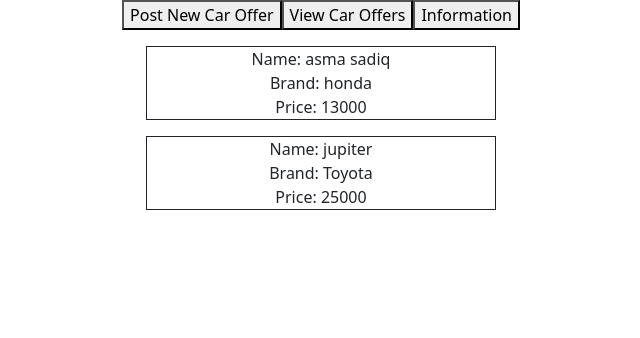
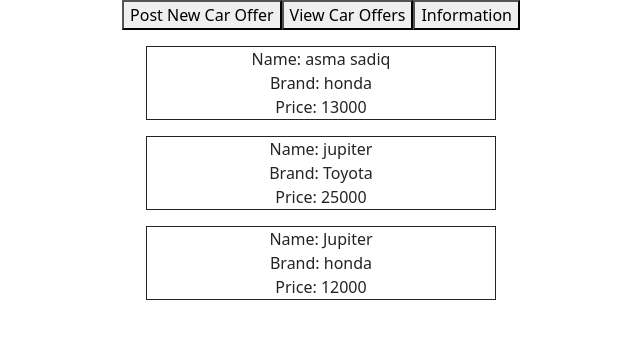
Before and after one commit to Asmasa1588/second-project-flatiron, a React (Create React App) app: page / in a window 1280 px wide. Shown: the top 338 px of the page, without its empty margins (319-959 px from the left). Built offline with nearby package versions, Linux system fonts and the light colour scheme; data requests are answered from the project's data file.

Commit message:
modify personal info

```diff
--- a/db.json
+++ b/db.json
@@ -2,7 +2,7 @@
   "cars": [
     {
       "name": "asma sadiq",
-      "email": "AS1588MA@GMAIL.COM",
+      "email": "123@123.com",
       "price": "13000",
       "brand": "honda",
       "year": "2015",
@@ -17,7 +17,15 @@
       "year": "2010",
       "model": "camry",
       "id": 4
+    },
+    {
+      "name": "Jupiter",
+      "email": "123@123.com",
+      "price": "12000",
+      "brand": "honda",
+      "year": "2017",
+      "model": "civic",
+      "id": 5
     }
-
   ]
 }
--- a/src/Contact.js
+++ b/src/Contact.js
@@ -3,9 +3,6 @@ import React from "react";
 function Contact() {
   return (
     <div>
-      <div>
-        <b>Email:</b> as1588ma@gmail.com
-      </div>
       <div>
         <b>Github:</b> https://github.com/Asmasa1588
       </div>
```
